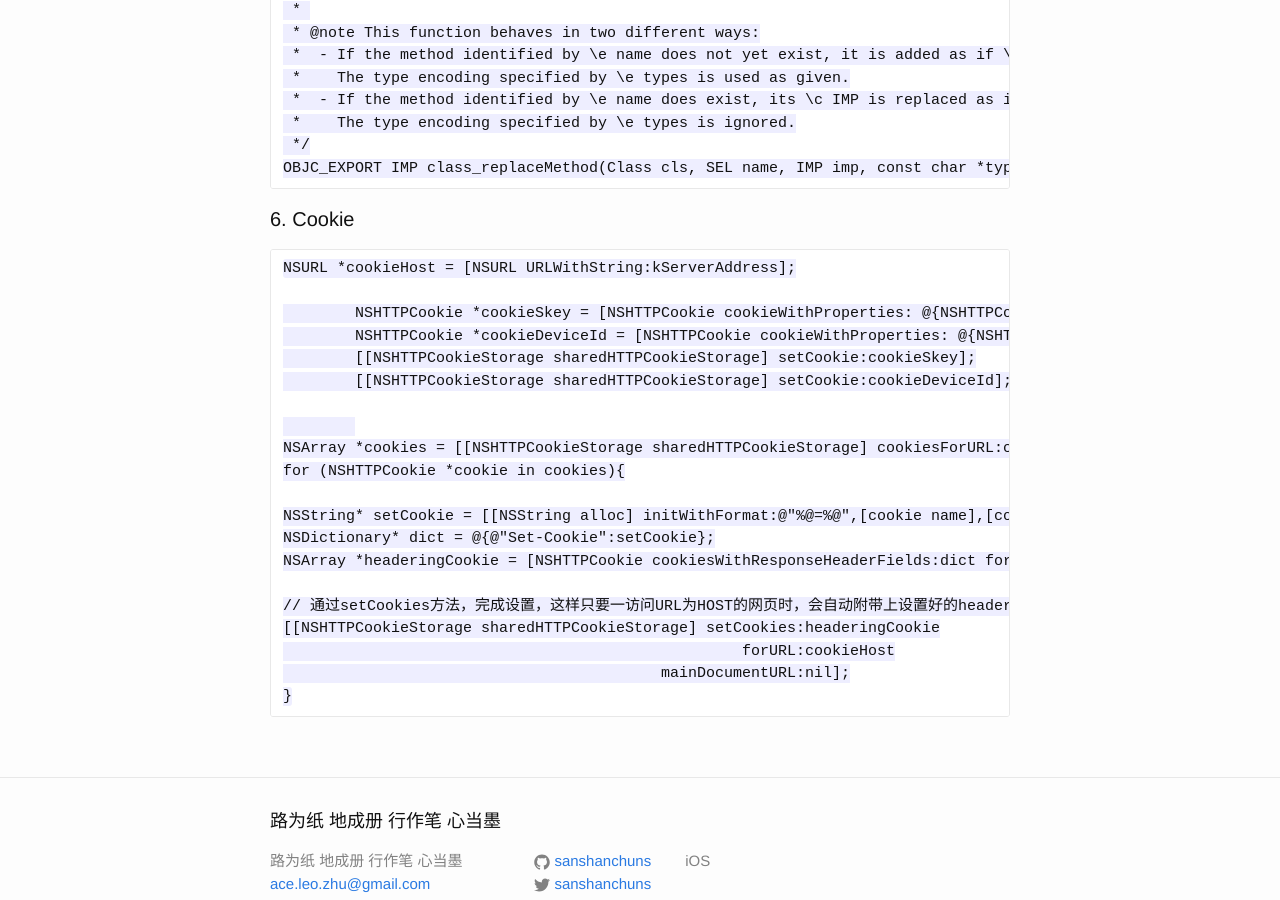
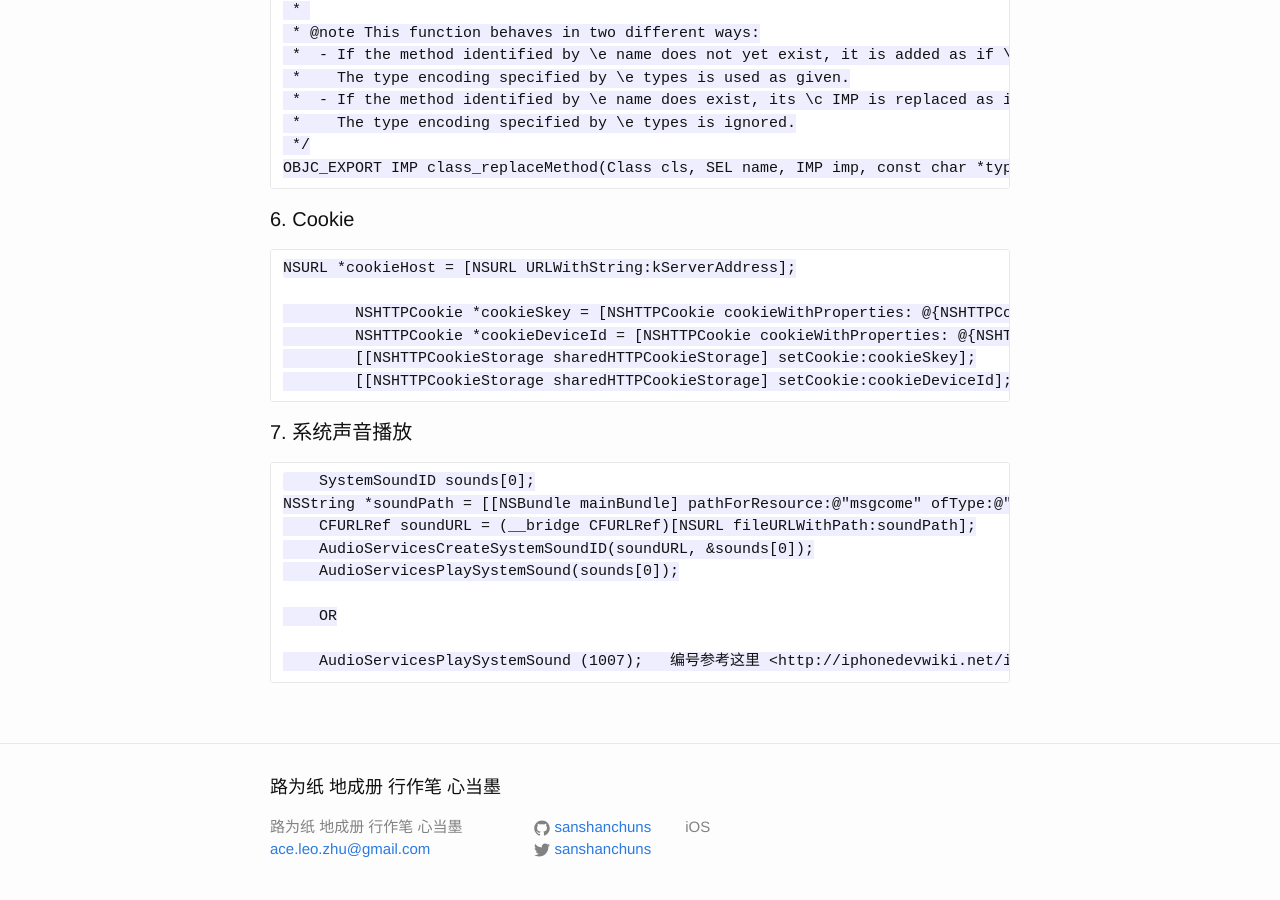
Before and after one commit to sanshanchuns/sanshanchuns.github.io, a Jekyll site: the page built from _posts/2015-07-22-iOS-Fundation.markdown, in a window 1280 px wide and 900 px high, scrolled down 2366 px. Built offline with Jekyll 4.4.1, drawn with Linux system fonts in a browser that asks for light colours.

Commit message:
update files

```diff
--- a/_posts/2015-06-15-iOS-发布.markdown
+++ b/_posts/2015-06-15-iOS-发布.markdown
@@ -43,6 +43,10 @@ categories: jekyll update
 
 	curl "http://10.21.200.75:99/dinner/order" -H "Pragma: no-cache" -H "Origin: http://10.21.200.75:99" -H "Accept-Encoding: gzip, deflate" -H "Accept-Language: zh-CN,zh;q=0.8,en;q=0.6,ja;q=0.4,zh-TW;q=0.2" -H "User-Agent: Mozilla/5.0 (Windows NT 6.1; WOW64) AppleWebKit/537.36 (KHTML, like Gecko) Chrome/43.0.2357.130 Safari/537.36" -H "Content-Type: application/x-www-form-urlencoded; charset=UTF-8" -H "Accept: application/json, text/javascript, */*; q=0.01" -H "Cache-Control: no-cache" -H "X-Requested-With: XMLHttpRequest" -H "Connection: keep-alive" -H "Referer: http://10.21.200.75:99/" --data "no=5573&shop=3" --compressed
 
+#### 6. iOS 推送
+
+	http://tanqisen.github.io/blog/2013/02/27/ios-push-apns/
+
 
 
 [jekyll]:      http://jekyllrb.com
--- a/_posts/2015-07-22-iOS-Fundation.markdown
+++ b/_posts/2015-07-22-iOS-Fundation.markdown
@@ -121,20 +121,16 @@ categories: jekyll update
     	[[NSHTTPCookieStorage sharedHTTPCookieStorage] setCookie:cookieSkey];
     	[[NSHTTPCookieStorage sharedHTTPCookieStorage] setCookie:cookieDeviceId];
 
+#### 7. 系统声音播放
+        SystemSoundID sounds[0];
+	NSString *soundPath = [[NSBundle mainBundle] pathForResource:@"msgcome" ofType:@"wav"];
+        CFURLRef soundURL = (__bridge CFURLRef)[NSURL fileURLWithPath:soundPath];
+        AudioServicesCreateSystemSoundID(soundURL, &sounds[0]);
+        AudioServicesPlaySystemSound(sounds[0]);
 
-	NSArray *cookies = [[NSHTTPCookieStorage sharedHTTPCookieStorage] cookiesForURL:cookieHost];
-	for (NSHTTPCookie *cookie in cookies){
+        OR
 
-	NSString* setCookie = [[NSString alloc] initWithFormat:@"%@=%@",[cookie name],[cookie value]];
-	NSDictionary* dict = @{@"Set-Cookie":setCookie};
-	NSArray *headeringCookie = [NSHTTPCookie cookiesWithResponseHeaderFields:dict forURL:cookieHost];
-
-	// 通过setCookies方法，完成设置，这样只要一访问URL为HOST的网页时，会自动附带上设置好的header
-	[[NSHTTPCookieStorage sharedHTTPCookieStorage] setCookies:headeringCookie
-	                                                   forURL:cookieHost
-	                                          mainDocumentURL:nil];
-	}
-
+        AudioServicesPlaySystemSound (1007);   编号参考这里 <http://iphonedevwiki.net/index.php/AudioServices>
 
 
 
```
Also changed, not shown: _posts/2015-08-02-iOS-开源库.markdown (deleted, +0 -56 lines).
